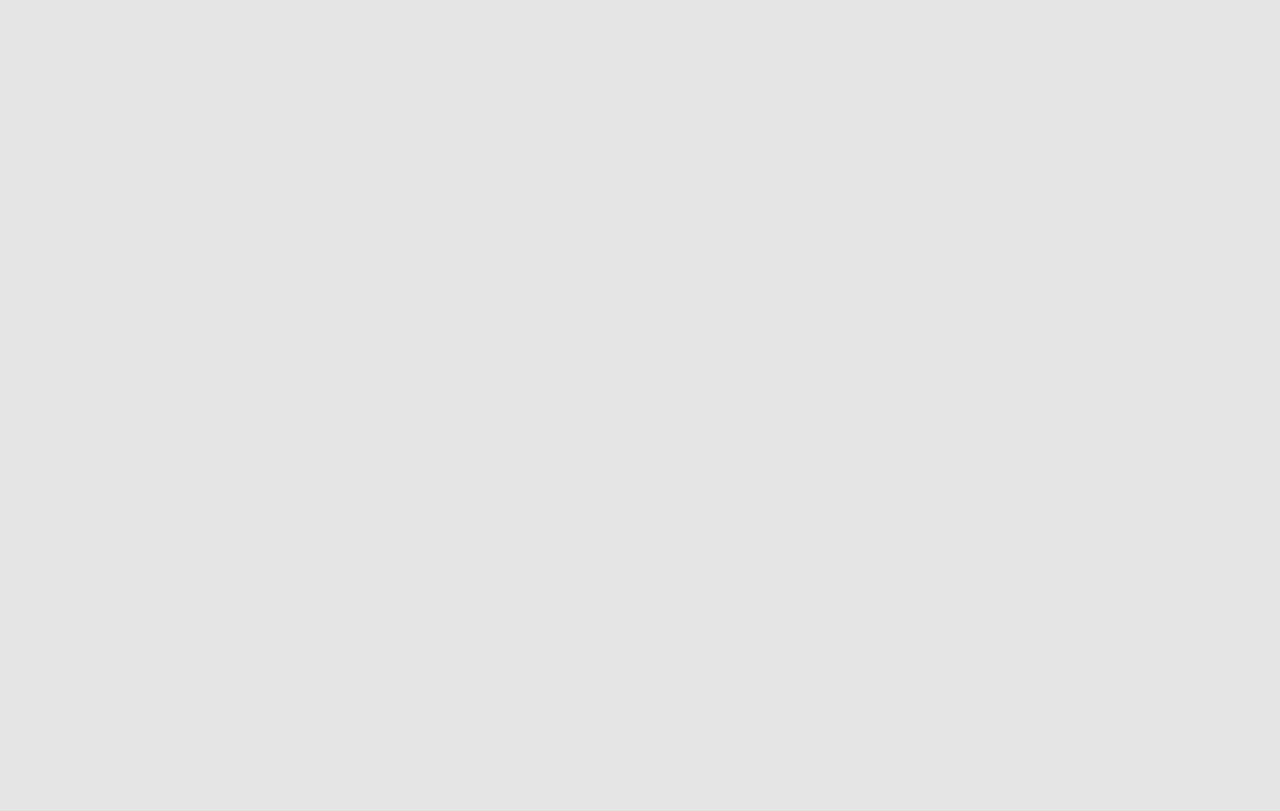
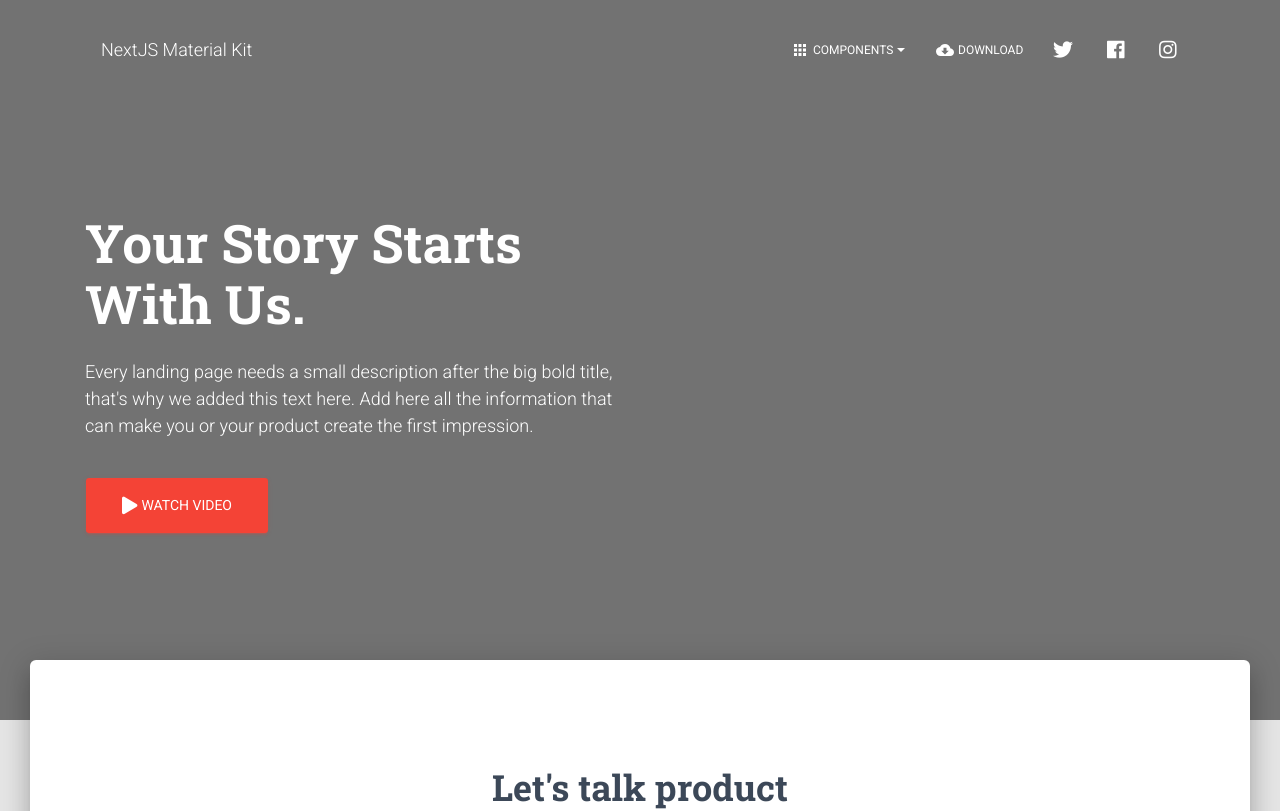
Before and after one commit to Mecrano/fundes, a Next.js app: page / in a window 1280 px wide. Before the commit this address had no page. Shown: the top 811 px of the page. Built offline with nearby package versions, Linux system fonts and the light colour scheme.

Commit message:
landing like home

```diff
--- a/pages/index.js
+++ b/pages/index.js
@@ -1,12 +1,8 @@
 import React, { Component } from "react";
-import Router from "next/router";
+import LandingPage from "./landing"
 
 export default class Index extends Component {
-  componentDidMount = () => {
-    Router.push("/components");
-  };
-
   render() {
-    return <div />;
+    return <LandingPage />;
   }
 }
```
